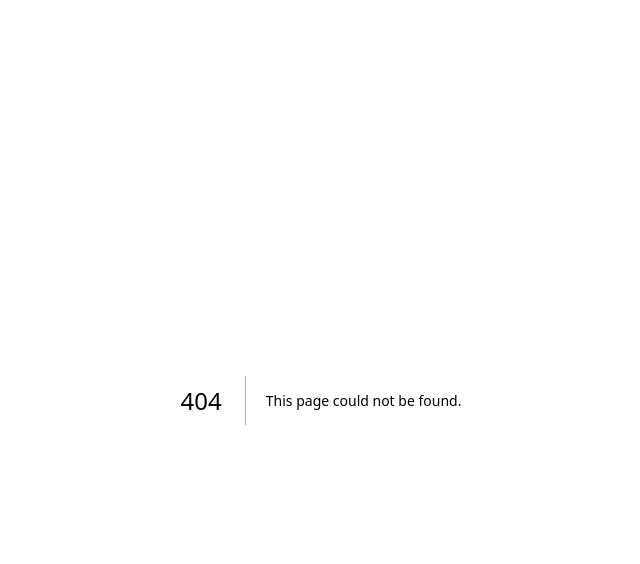
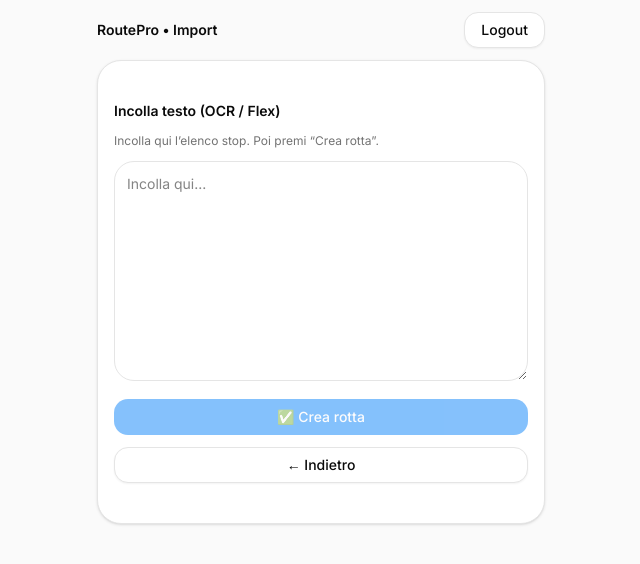
Before and after one commit to NDW-NotaDigitalWorks/ndw-core, a Next.js app: page /routepro/import/text/analyze in a window 1280 px wide. Before the commit this address had no page. Shown: the top 564 px of the page, without its empty margins (319-959 px from the left). Built offline with nearby package versions, Linux system fonts and the light colour scheme; no server answers.

Commit message:
fix: add import text analyze page

```diff
--- /dev/null
+++ b/app/routepro/import/text/analyze/page.tsx
@@ -0,0 +1,118 @@
+"use client";
+
+import { useMemo, useState } from "react";
+import { useRouter } from "next/navigation";
+import { Card, CardContent } from "@/components/ui/card";
+import { Button } from "@/components/ui/button";
+import { LogoutButton } from "@/components/auth/LogoutButton";
+import { routeProPath } from "@/lib/routepro/routeProPath";
+import { supabase } from "@/lib/supabaseClient";
+
+export default function ImportTextAnalyzePage() {
+  const router = useRouter();
+
+  const [text, setText] = useState("");
+  const [loading, setLoading] = useState(false);
+  const [err, setErr] = useState<string | null>(null);
+
+  const canSubmit = useMemo(() => text.trim().length >= 20, [text]);
+
+  async function onCreateRoute() {
+    setErr(null);
+
+    if (!canSubmit) {
+      setErr("Incolla prima il testo (almeno qualche riga).");
+      return;
+    }
+
+    setLoading(true);
+
+    try {
+      // ✅ assicurati che l’utente sia loggato
+      const { data: sess } = await supabase.auth.getSession();
+      const token = sess.session?.access_token || null;
+
+      if (!token) {
+        router.push("/login");
+        return;
+      }
+
+      const res = await fetch("/api/routepro/import/text", {
+        method: "POST",
+        headers: {
+          "Content-Type": "application/json",
+          Authorization: `Bearer ${token}`,
+        },
+        body: JSON.stringify({ rawText: text }),
+      });
+
+      const data = await res.json().catch(() => ({} as any));
+
+      if (!res.ok) {
+        const msg = data?.error || `Errore API (${res.status})`;
+        throw new Error(msg);
+      }
+
+      const routeId = data?.routeId as string | undefined;
+      if (!routeId) throw new Error("routeId mancante nella risposta API");
+
+      router.push(routeProPath(`/routes/${routeId}/driver`));
+    } catch (e: any) {
+      setErr(e?.message ?? "Errore");
+    } finally {
+      setLoading(false);
+    }
+  }
+
+  return (
+    <main className="min-h-dvh bg-neutral-50 p-3">
+      <div className="mx-auto max-w-md space-y-3">
+        {/* TOP BAR */}
+        <div className="flex items-center justify-between">
+          <div className="text-sm font-semibold">RoutePro • Import</div>
+          <LogoutButton />
+        </div>
+
+        <Card className="rounded-2xl">
+          <CardContent className="p-4 space-y-3">
+            <div className="text-sm font-semibold">Incolla testo (OCR / Flex)</div>
+            <div className="text-xs text-neutral-500">
+              Incolla qui l’elenco stop. Poi premi “Crea rotta”.
+            </div>
+
+            <textarea
+              className="min-h-[220px] w-full rounded-xl border bg-white p-3 text-sm outline-none focus:ring-2 focus:ring-neutral-200"
+              placeholder="Incolla qui..."
+              value={text}
+              onChange={(e) => setText(e.target.value)}
+            />
+
+            {err && (
+              <div className="rounded-xl border border-red-200 bg-red-50 px-3 py-2 text-xs text-red-700">
+                {err}
+              </div>
+            )}
+
+            <Button
+              className="w-full"
+              onClick={onCreateRoute}
+              disabled={!canSubmit || loading}
+              type="button"
+            >
+              {loading ? "Creo rotta..." : "✅ Crea rotta"}
+            </Button>
+
+            <Button
+              variant="outline"
+              className="w-full"
+              onClick={() => router.push(routeProPath("/import/text"))}
+              type="button"
+            >
+              ← Indietro
+            </Button>
+          </CardContent>
+        </Card>
+      </div>
+    </main>
+  );
+}
```
